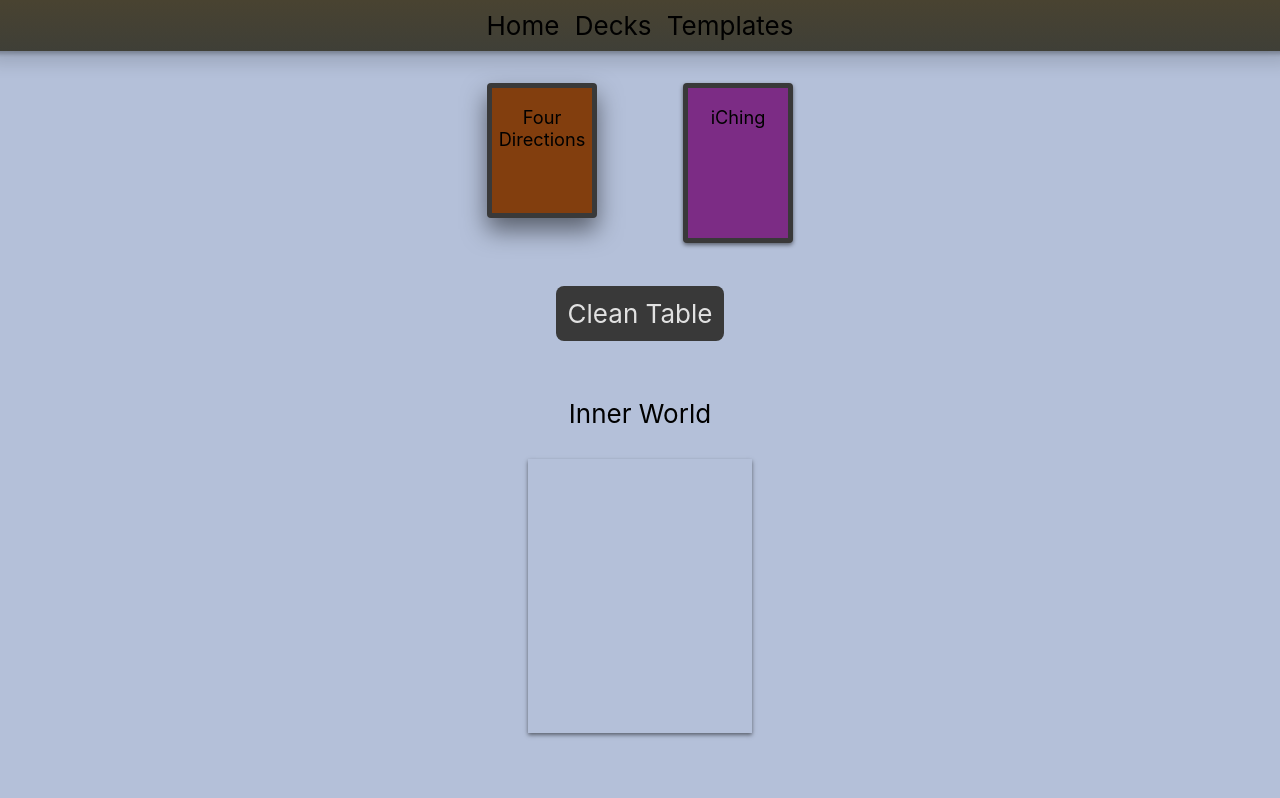
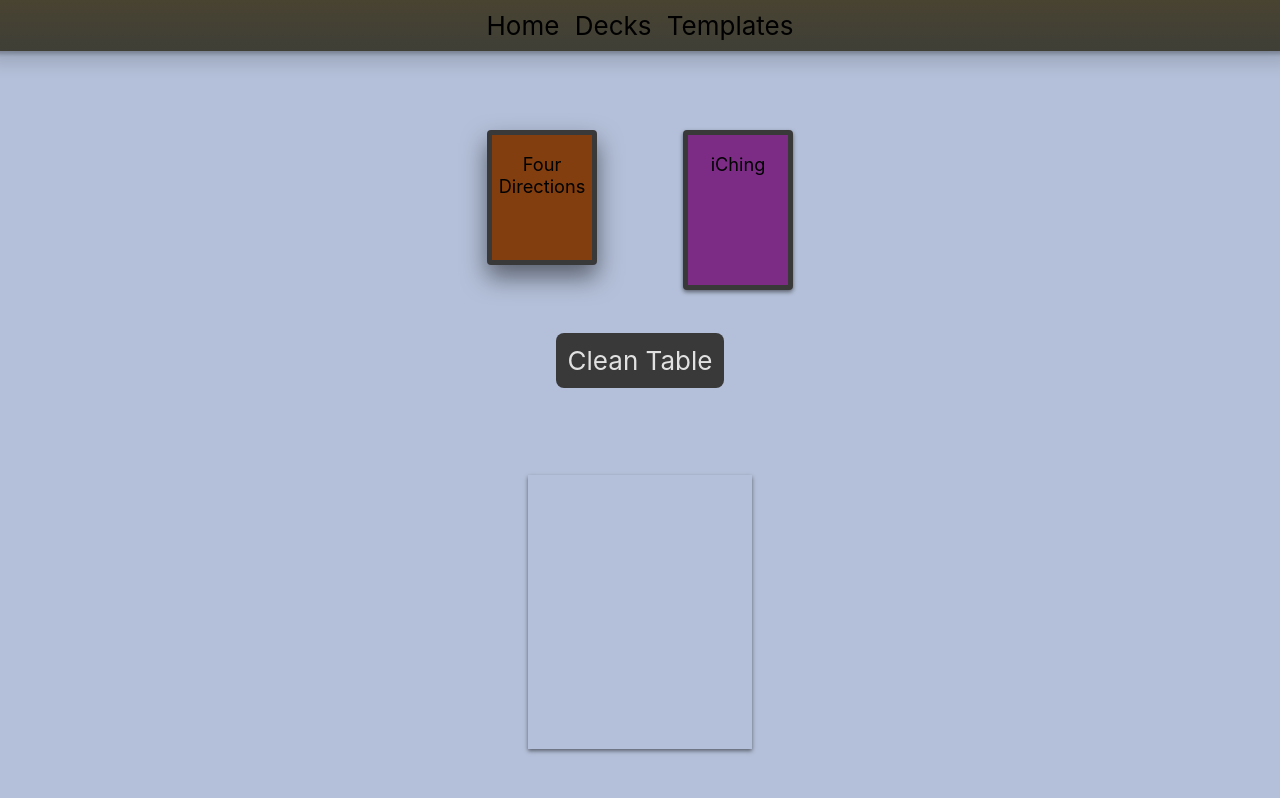
Before and after one commit to TaylorBurke/my-app, a React (Create React App) app: page / in a window 1280 px wide. Shown: the top 798 px of the page. Built offline with nearby package versions, Linux system fonts and the light colour scheme.

Commit message:
gearing up for custom templates

```diff
--- a/src/interface/Template/defaultSlot.ts
+++ b/src/interface/Template/defaultSlot.ts
@@ -0,0 +1,22 @@
+import {SlotInterface} from "./SlotInterface";
+import {Card} from "../Deck/Card";
+import {Deck} from "../Deck/Deck";
+
+export class Slot implements SlotInterface {
+
+    constructor(number: number, name: string) {
+        this.number = number;
+        this.name = name;
+        this.populated = false;
+        this.faceDown = true;
+    }
+
+    number: number;
+    name: string;
+    populated: boolean;
+    faceDown: boolean;
+    card?: Card;
+    deck?: Deck;
+}
+
+export const defaultSlot : Slot = new Slot(1, "");
--- a/src/interface/Template/defaultTemplate.ts
+++ b/src/interface/Template/defaultTemplate.ts
@@ -1,23 +1,27 @@
-import {TemplateInterface} from "../interface/Template/TemplateInterface";
+import {TemplateInterface} from "./TemplateInterface";
+import {defaultSlot, Slot} from "./defaultSlot";
 
-//@todo face it - it's time to introduce classes and construct instances, it will solve your problem of cleaning the table (and default field values for slots too!)
-export const defaultTemplate : TemplateInterface = {
-    title: "Pull One",
-    numberOfCards: 1,
+
+export class Template implements TemplateInterface {
+    constructor(name : string, slots : Slot[] ) {
+        this.name = name;
+        this.templateState = {
+            slots
+        }
+    }
+
+    name: string;
+    templateState: {
+        slots: Slot[]
+    }
+
+}
+
+export const defaultTemplate : Template = {
+    name: "default",
     templateState: {
         slots: [
-            {
-                number: 1,
-                name: "Inner World",
-                populated: false,
-                faceDown: true,
-            },
-            {
-                number: 2,
-                name: "Outer World",
-                populated: false,
-                faceDown: true,
-            },
+            {...defaultSlot}
         ]
     }
 };
--- a/src/redux/tableReducer.ts
+++ b/src/redux/tableReducer.ts
@@ -7,11 +7,14 @@ import {IChingDeck, iChingDeck} from "../decks/iChing/iChingDeck";
 import {Card} from "../interface/Deck/Card";
 import {SlotInterface} from "../interface/Template/SlotInterface";
 import {Deck} from "../interface/Deck/Deck";
+import {defaultSlot, Slot} from "../interface/Template/defaultSlot";
 
 
 export const startingTable: TableState = {
+    allDecks:  [fourDirectionsDeck, iChingDeck],
     selectedDecks: [fourDirectionsDeck, iChingDeck],
     stagedDeck: fourDirectionsDeck,
+    allTemplates: [defaultTemplate],
     selectedTemplate: defaultTemplate,
     isClean: true,
 };
@@ -36,6 +39,7 @@ const getIndexOfStagedDeck = (table: TableState): number => {
 const SELECT_DECK = 'SELECT_DECK'; // moves a deck onto the table
 const DESELECT_DECK = 'DESELECT_DECK'; // removes a deck from the table
 const STAGE_DECK = 'STAGE_DECK'; // next card will be pulled from the staged deck
+const CREATE_TEMPLATE = 'CREATE_TEMPLATE'; // construct a template from user input and put it in
 const SELECT_TEMPLATE = 'SELECT_TEMPLATE'; // choose a template to use for the table
 const CLEAN_TABLE = "CLEAN_TABLE"; // clear all slots and reset all deck states (template and staged decks are not changed)
 const PULL_CARD = "PULL_CARD"; // move a card from the selected deck into the next slot, to remain face down
@@ -61,20 +65,7 @@ export const tableReducer = (table: TableState = startingTable, action: TableAct
                 isClean: true,
                 selectedDecks: selected,
                 stagedDeck: selected[getIndexOfStagedDeck(table)],
-                selectedTemplate: new Template("s", [
-                        {
-                            number: 1,
-                            name: "Inner World",
-                            populated: false,
-                            faceDown: true,
-                        },
-                        {
-                            number: 2,
-                            name: "Outer World",
-                            populated: false,
-                            faceDown: true,
-                        },
-                    ])
+                selectedTemplate: new Template("default", [{...defaultSlot}])
             }
         // reset deck states
         case PULL_CARD:
```
Also changed, not shown: src/interface/Table/TableState.ts (+8 -5 lines).
